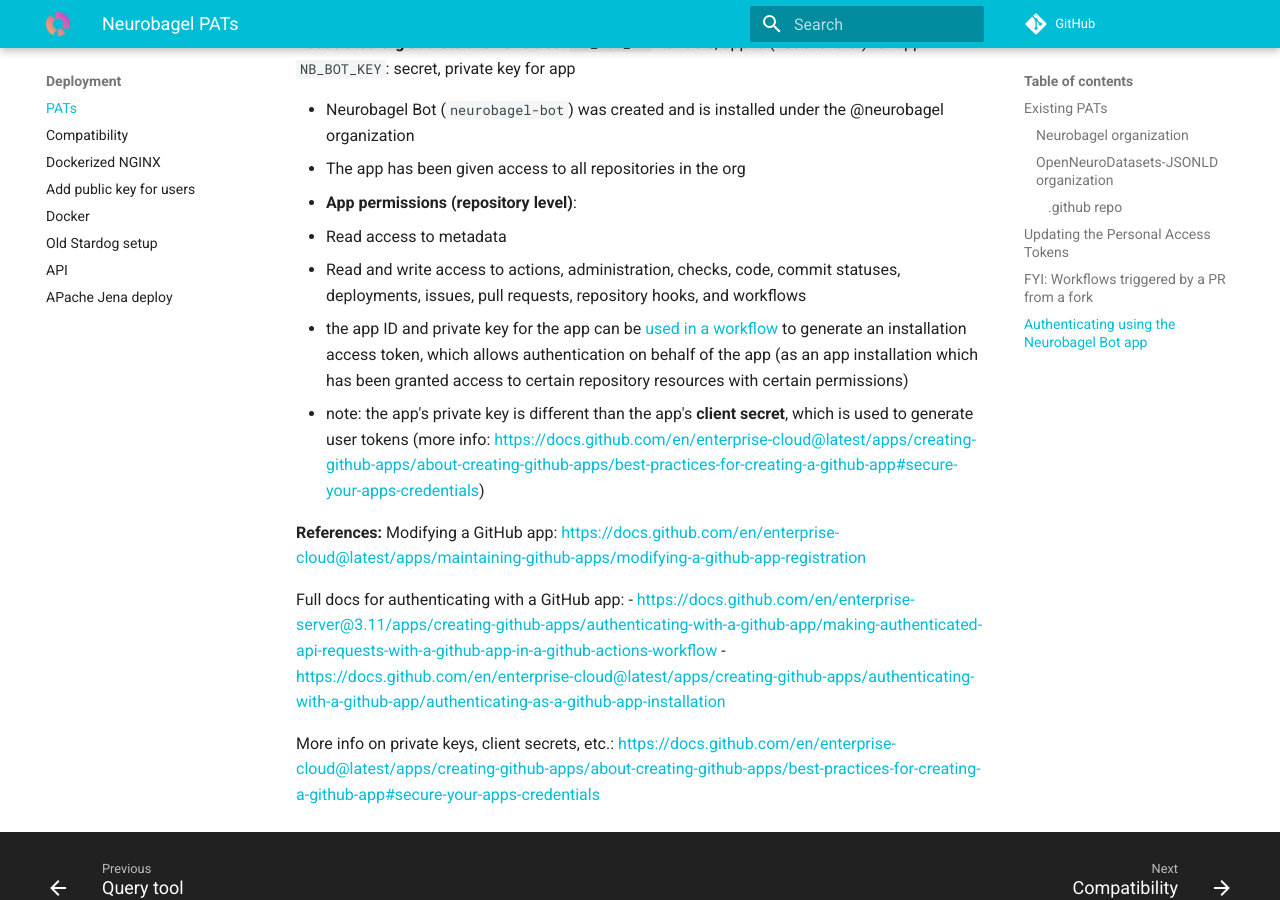
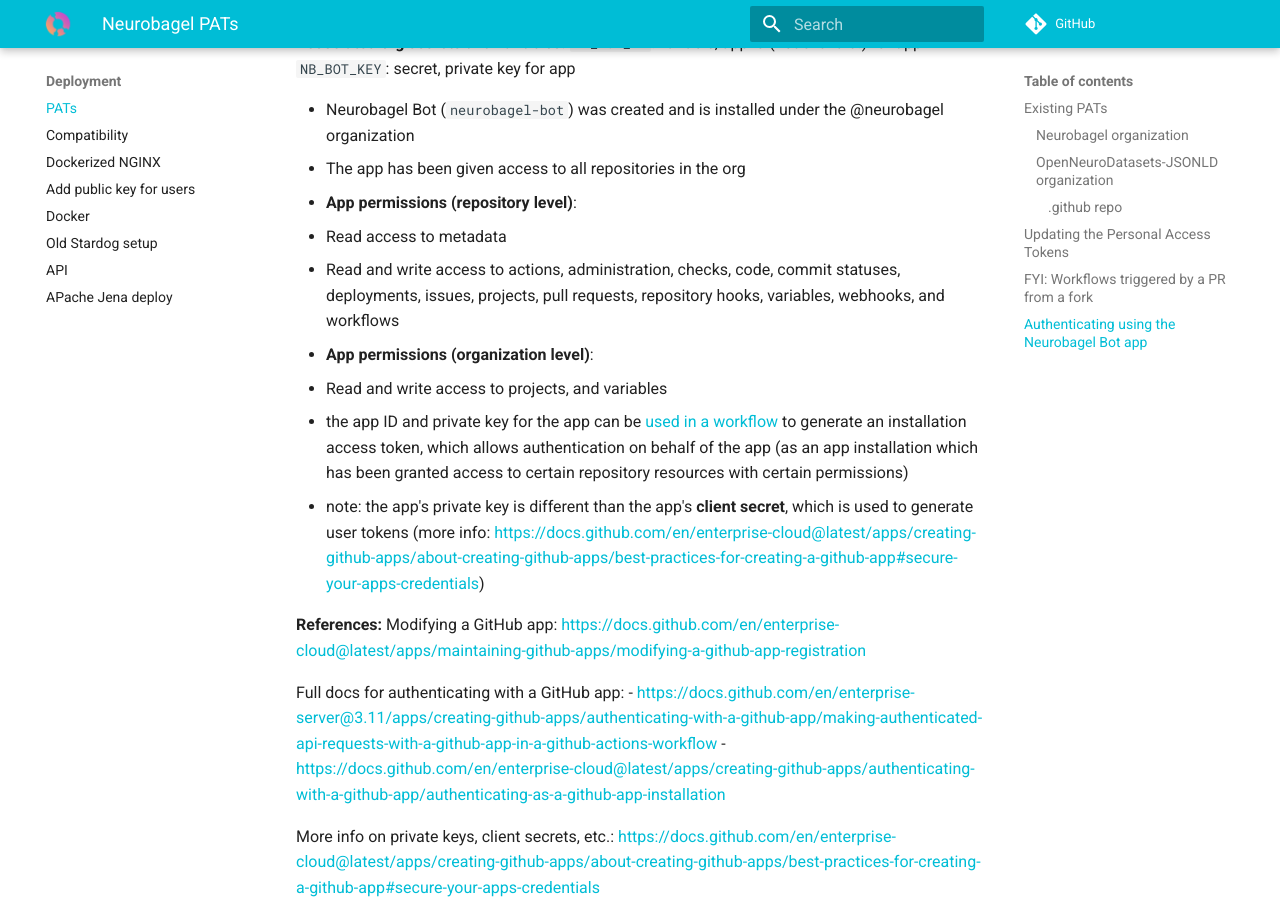
Before and after one commit to neurobagel/dev-docs, an MkDocs documentation site: the page built from docs/sections/Neurobagel PATs.md, in a window 1280 px wide and 900 px high, scrolled down 3325 px. Built offline with MkDocs 1.6.1 and Material for MkDocs 9.7.7, drawn with Linux system fonts in a browser that asks for light colours; comment, search, counter and statistics services are not loaded.

Commit message:
Updated NB bot permissions

```diff
--- a/docs/sections/Neurobagel PATs.md
+++ b/docs/sections/Neurobagel PATs.md
@@ -101,7 +101,9 @@ See also:
   - The app has been given access to all repositories in the org
 - **App permissions (repository level)**:
   - Read access to metadata
-  - Read and write access to actions, administration, checks, code, commit statuses, deployments, issues, pull requests, repository hooks, and workflows
+  - Read and write access to actions, administration, checks, code, commit statuses, deployments, issues, projects, pull requests, repository hooks, variables, webhooks, and workflows
+- **App permissions (organization level)**:
+  - Read and write access to projects, and variables
 - the app ID and private key for the app can be [used in a workflow](https://docs.github.com/en/enterprise-server@3.11/apps/creating-github-apps/authenticating-with-a-github-app/making-authenticated-api-requests-with-a-github-app-in-a-github-actions-workflow) to generate an installation access token, which allows authentication on behalf of the app (as an app installation which has been granted access to certain repository resources with certain permissions)
   - note: the app's private key is different than the app's **client secret**, which is used to generate user tokens (more info: https://docs.github.com/en/enterprise-cloud@latest/apps/creating-github-apps/about-creating-github-apps/best-practices-for-creating-a-github-app#secure-your-apps-credentials)
 
```
